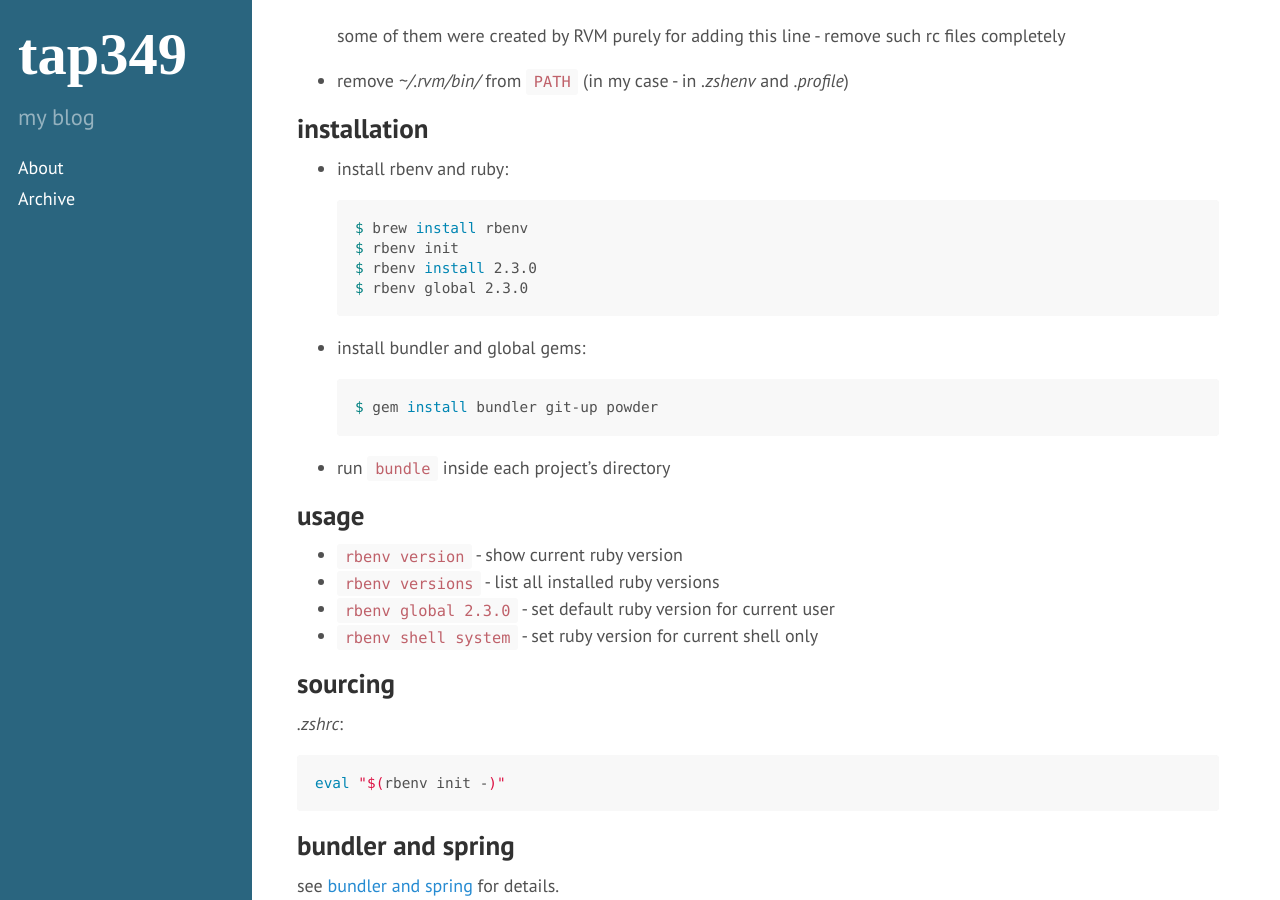
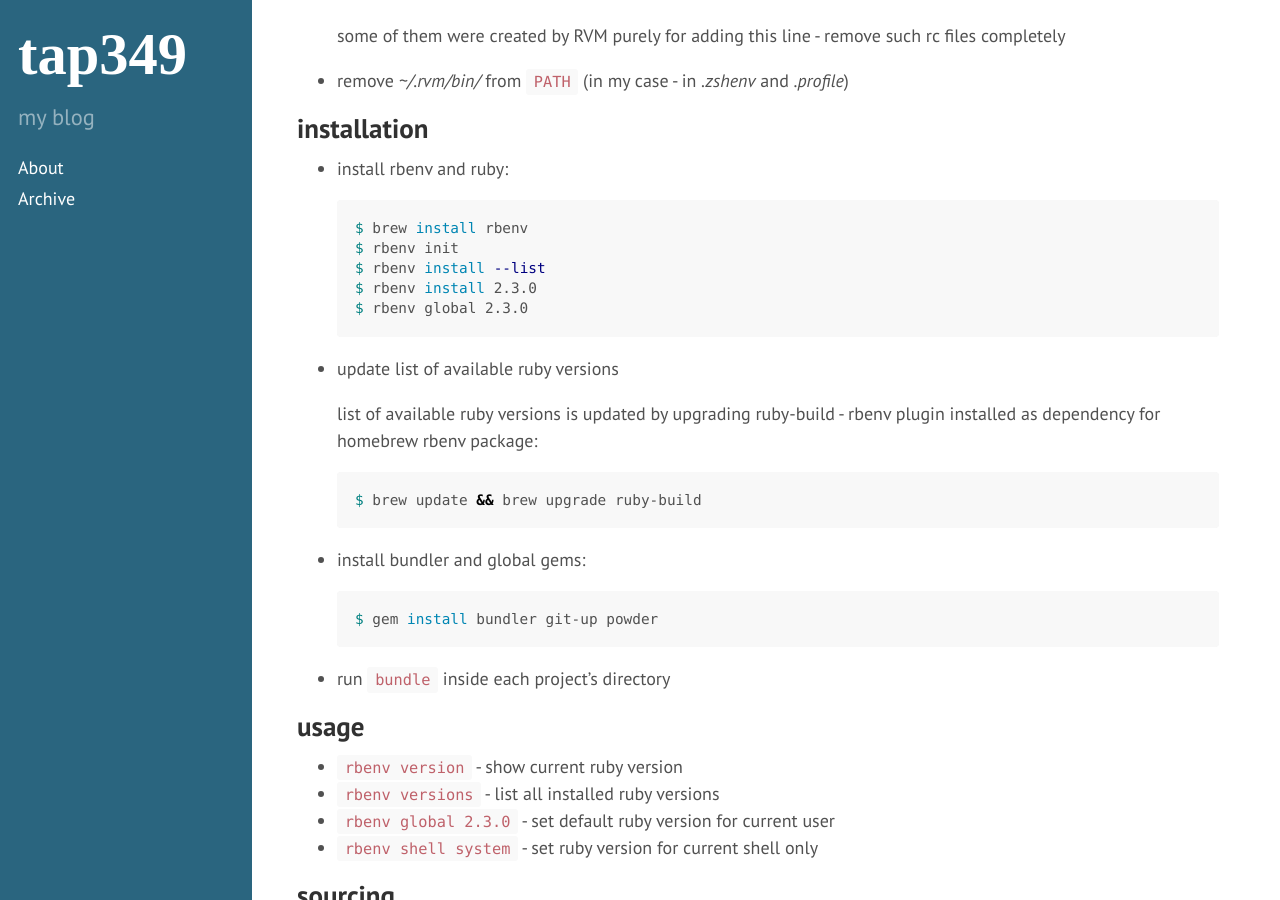
Before and after one commit to tap349/tap349.github.io, a Jekyll site: the page built from _posts/2016-03-30-rbenv.md, in a window 1280 px wide and 900 px high, scrolled down 754 px. Built offline with Jekyll 4.4.1, drawn with Linux system fonts in a browser that asks for light colours.

Commit message:
update 2016-05-18_01:00:51

````diff
--- a/_posts/2016-03-30-rbenv.md
+++ b/_posts/2016-03-30-rbenv.md
@@ -48,8 +48,18 @@ takeaways:
   ```sh
   $ brew install rbenv
   $ rbenv init
+  $ rbenv install --list
   $ rbenv install 2.3.0
   $ rbenv global 2.3.0
+  ```
+
+- update list of available ruby versions
+
+  list of available ruby versions is updated by upgrading ruby-build -
+  rbenv plugin installed as dependency for homebrew rbenv package:
+
+  ```sh
+  $ brew update && brew upgrade ruby-build
   ```
 
 - install bundler and global gems:
````
